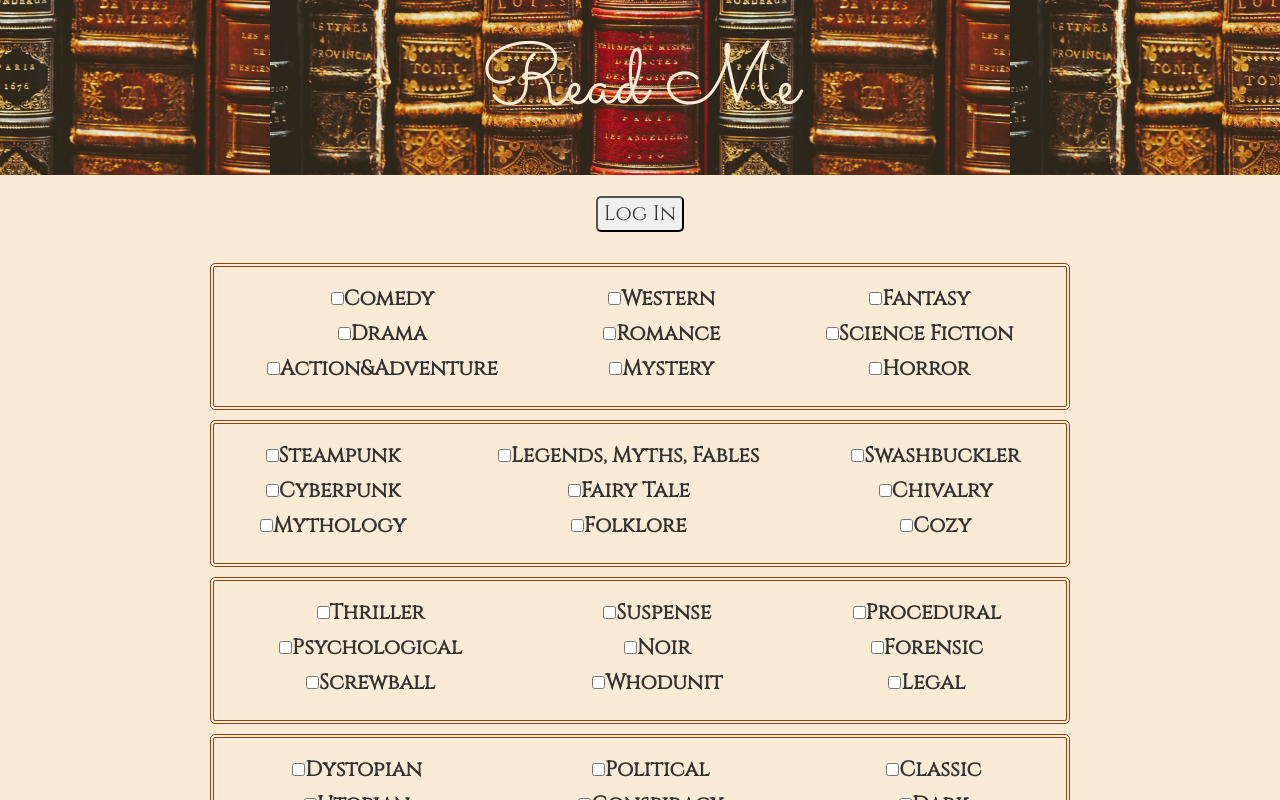
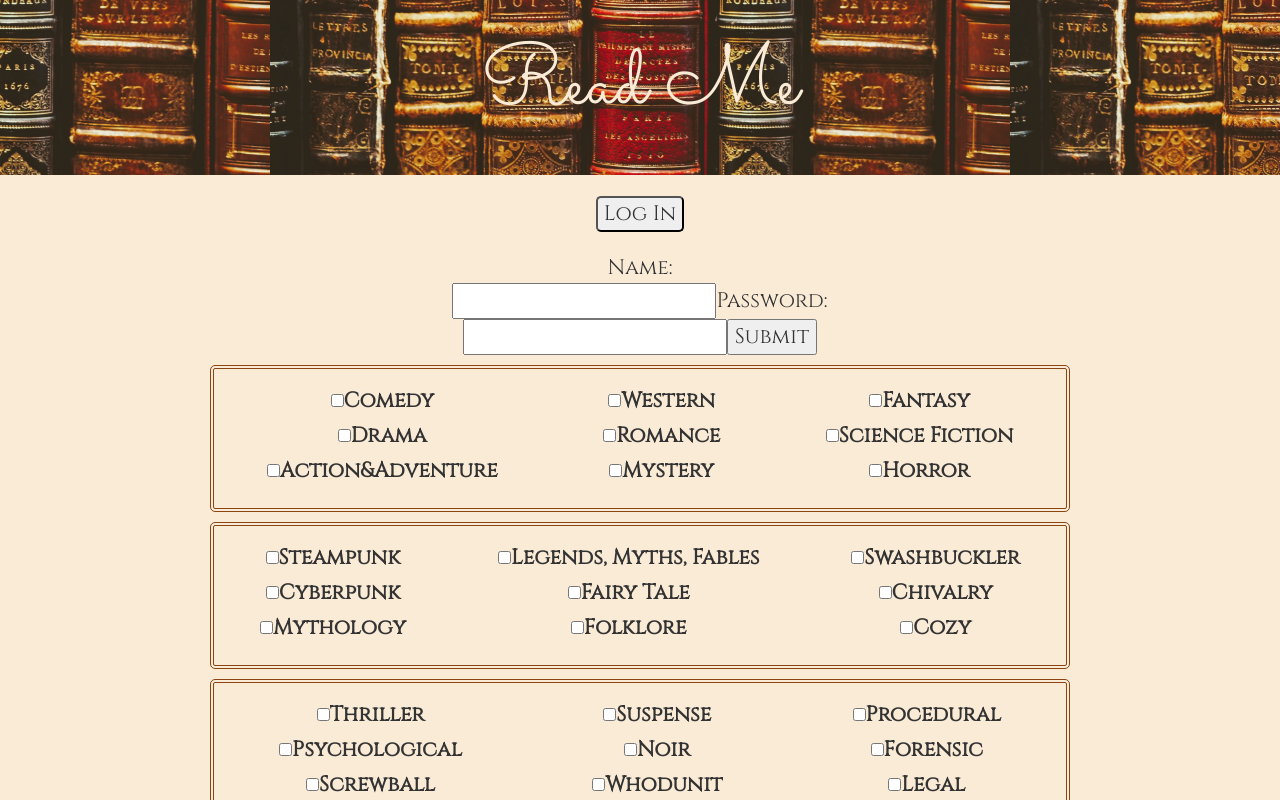
Before and after one commit to EyeRoe/Read-Me, a React (Create React App) app: page / in a window 1280 px wide. Shown: the top 800 px of the page. Built offline with nearby package versions, Linux system fonts and the light colour scheme.

Commit message:
adding log in and sign up process

```diff
--- a/src/App.css
+++ b/src/App.css
@@ -9,10 +9,21 @@ html, body, #root{
   font-family: 'Cinzel', cursive;
   font-size: 1.5em;
 }
-
-.App-logo {
-  animation: App-logo-spin infinite 20s linear;
-  height: 80px;
+.App-header {
+  background-image: url('assets/row.jpg');
+  background-attachment: fixed;
+  background-position: center;
+  background-size: contain;
+  background-color: #723910;
+  height: 175px;
+  width: 100%;
+  padding: 20px;
+  color: #413A2E;
+}
+h1{
+  font-family: 'Sacramento', cursive;
+  font-size: 4em;
+  color: antiquewhite;
 }
 .LogInDiv{
   padding: 1em;
@@ -22,7 +33,7 @@ html, body, #root{
 }
 
 .genreList{
-  border: double saddlebrown 4px;
+  border: double #8B4513 4px;
   border-radius: 5px;
   display: flex;
   flex-wrap: wrap;
@@ -62,7 +73,11 @@ button{
   align-items: stretch;
 }
 .individualBook{
-  border: double saddlebrown 4px;
+  color: #413A2E;
+
+  background-color: #F0CB8E;
+  box-shadow: 2px 2px 2px #723910;
+  border: double #8B4513 4px;
   border-radius: 5px;
 
   margin: 10px;
@@ -83,31 +98,3 @@ button{
 .description{
   font-size: .75em;
 }
-.App-header {
-  background-image: url('assets/row.jpg');
-  background-attachment: fixed;
-  background-position: center;
-  background-size: contain;
-  background-color: #581845;
-  height: 175px;
-  width: 100%;
-  padding: 20px;
-  color: antiquewhite;
-}
-h1{
-  font-family: 'Sacramento', cursive;
-  font-size: 4em;
-}
-
-.App-title {
-  font-size: 1.5em;
-}
-
-.App-intro {
-  font-size: large;
-}
-
-@keyframes App-logo-spin {
-  from { transform: rotate(0deg); }
-  to { transform: rotate(360deg); }
-}
--- a/src/components/App.js
+++ b/src/components/App.js
@@ -3,6 +3,8 @@ import '../App.css';
 import Header from './Header';
 import Form from './Form';
 import Content from './Content.js';
+import LogIn from './LogIn.js';
+import SignUp from './SignUp.js';
 
 
 class App extends Component {
@@ -18,6 +20,8 @@ class App extends Component {
     return (
       <div className="App">
         <Header text="Read Me" />
+        <LogIn/>
+        <SignUp/>
         <Form setResponseList={this.setResponseList}/>
         <Content responseList={this.state.responseList}/>
       </div>
--- a/src/components/Content.js
+++ b/src/components/Content.js
@@ -1,5 +1,4 @@
 import React, { Component } from 'react';
-import data from '../assets/dataExample.js'
 import image from '../assets/noImageAvailable.jpg'
 
 class Content extends Component {
--- a/src/components/Form.js
+++ b/src/components/Form.js
@@ -1,7 +1,7 @@
 import React, { Component } from 'react';
 import axios from 'axios'
 import ThemeList from '../genreList.js'
-var baseURL = "https://cors-anywhere.herokuapp.com/https://www.googleapis.com/books/v1/volumes?q=subject+"
+var baseURL = "https://cors-anywhere.herokuapp.com/https://www.googleapis.com/books/v1/volumes?langRestrict=en&q=subject+"
 var baseURL2 = ":keyes&key=AIzaSyDArCmbmRnewR633_Z287rjcyz5B5oP0k4"
 
 class Form extends Component {
--- a/src/components/Header.js
+++ b/src/components/Header.js
@@ -2,20 +2,10 @@ import React, { Component } from 'react';
 
 class Header extends Component {
 
-  LogIn = (e) => {
-    console.log("yay you clicked me")
-
-  }
-
   render() {
     return (
-      <div>
-        <div className="App-header">
-          <h1>{this.props.text}</h1>
-        </div>
-        <div className="LogInDiv">
-          <button type="button" onClick={(e) => this.LogIn(e)}>Log In</button>
-        </div>
+      <div className="App-header">
+        <h1>{this.props.text}</h1>
       </div>
     )
   }
--- /dev/null
+++ b/src/components/LogIn.js
@@ -0,0 +1,17 @@
+import React, { Component } from 'react';
+
+class LogIn extends Component {
+  LogIn = (e) => {
+    console.log("yay you clicked me")
+
+  }
+  render() {
+    return (
+      <div className="LogInDiv">
+        <button type="button" onClick={(e) => this.LogIn(e)}>Log In</button>
+      </div>
+    )
+  }
+}
+
+export default LogIn;
--- /dev/null
+++ b/src/components/SignUp.js
@@ -0,0 +1,23 @@
+import React, { Component } from 'react';
+
+class SignUp extends Component {
+
+  handleForm = (e) => {
+    e.preventDefault()
+    console.log(e)
+  }
+
+  render() {
+    return (
+      <form>
+        Name:<br></br>
+        <input type="text" name="name"></input>
+        Password:<br></br>
+        <input type="text" name="password"></input>
+        <input type="submit" onClick={(e) => this.handleForm(e)}></input>
+      </form>
+    )
+  }
+}
+
+export default SignUp
```
